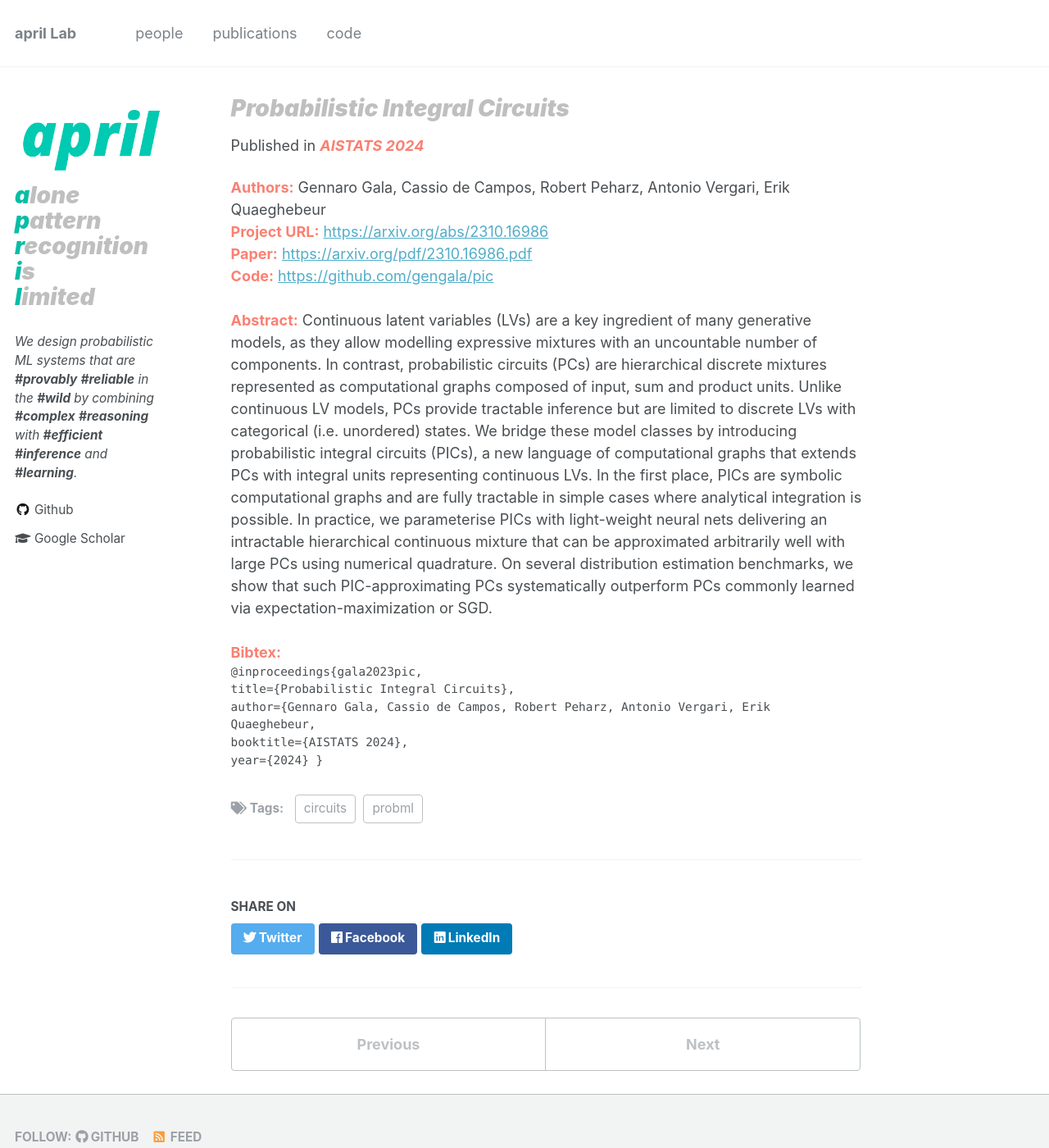
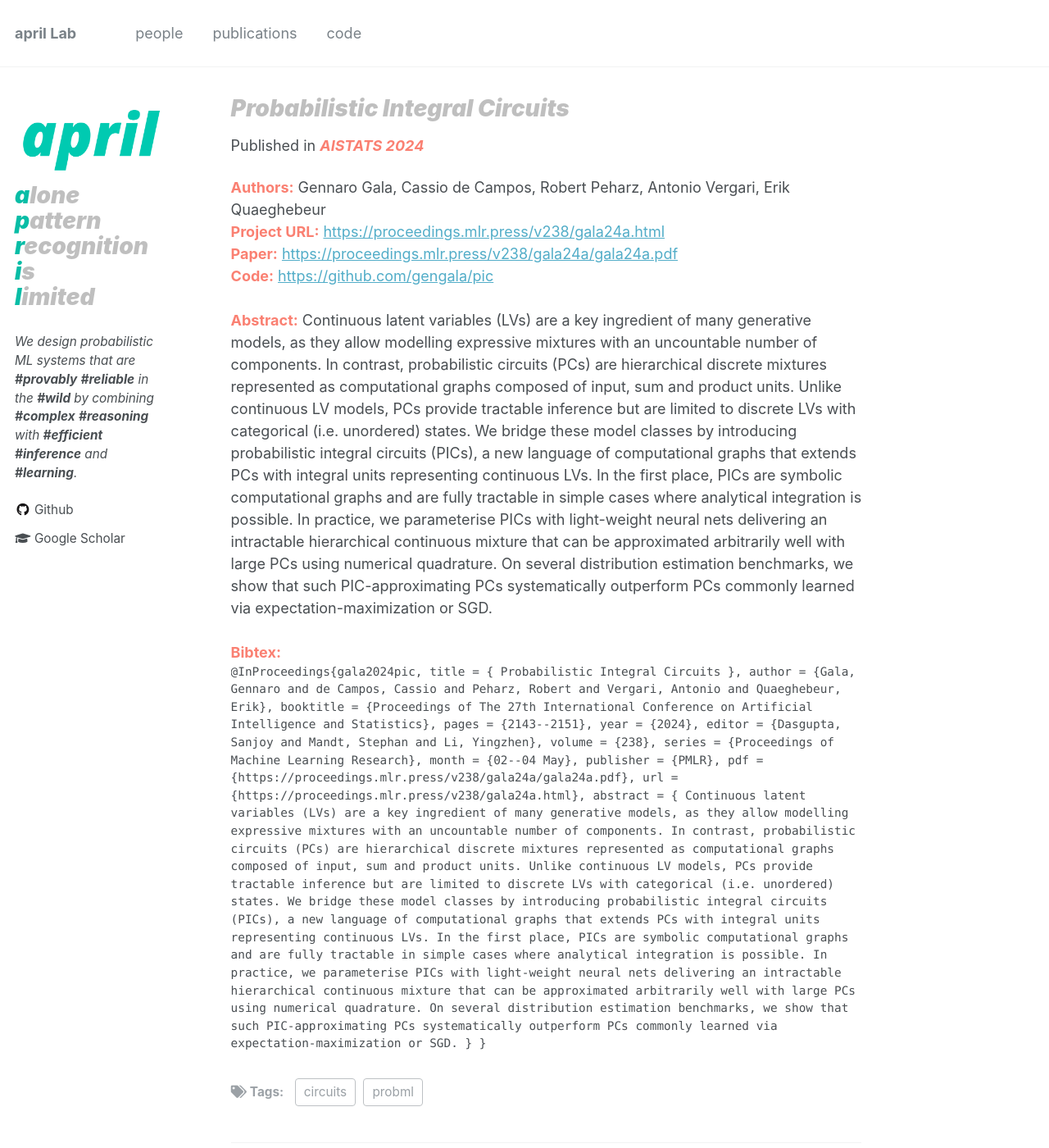
Before and after one commit to april-tools/april-tools.github.io, a Jekyll site: the page built from _publications/gala2023pic.md, in a window 1280 px wide and 1400 px high. Shown: the whole window at 82% size. Built offline with Jekyll 4.4.1, drawn with Linux system fonts in a browser that asks for light colours; nearby versions of some CDN libraries.

Commit message:
Updated gala2023pic with PMLR

```diff
--- a/_publications/gala2023pic.md
+++ b/_publications/gala2023pic.md
@@ -7,17 +7,28 @@ date:   2024-01-19 00:00
 tags: circuits probml
 image: "/images/papers/gala2023pic/pic-comp.png"
 authors: "Gennaro Gala, Cassio de Campos, Robert Peharz, Antonio Vergari, Erik Quaeghebeur"
-paperurl: "https://arxiv.org/abs/2310.16986"
-pdf: "https://arxiv.org/pdf/2310.16986.pdf"
+paperurl: "https://proceedings.mlr.press/v238/gala24a.html"
+pdf: "https://proceedings.mlr.press/v238/gala24a/gala24a.pdf"
 venue: "AISTATS 2024"
 code: "https://github.com/gengala/pic"
 excerpt: "We represent hierarchical continuous latent variable models as computational graph that allow us to efficiently approximate intractable distributions via recursive quadrature rules"
 abstract: "Continuous latent variables (LVs) are a key ingredient of many generative models, as they allow modelling expressive mixtures with an uncountable number of components. In contrast, probabilistic circuits (PCs) are hierarchical discrete mixtures represented as computational graphs composed of input, sum and product units. Unlike continuous LV models, PCs provide tractable inference but are limited to discrete LVs with categorical (i.e. unordered) states. We bridge these model classes by introducing probabilistic integral circuits (PICs), a new language of computational graphs that extends PCs with integral units representing continuous LVs. In the first place, PICs are symbolic computational graphs and are fully tractable in simple cases where analytical integration is possible. In practice, we parameterise PICs with light-weight neural nets delivering an intractable hierarchical continuous mixture that can be approximated arbitrarily well with large PCs using numerical quadrature. On several distribution estimation benchmarks, we show that such PIC-approximating PCs systematically outperform PCs commonly learned via expectation-maximization or SGD."
 supplemental:
-bibtex: "@inproceedings{gala2023pic,<br/>
-  title={Probabilistic Integral Circuits},<br/>
-  author={Gennaro Gala, Cassio de Campos, Robert Peharz, Antonio Vergari, Erik Quaeghebeur,<br/>
-  booktitle={AISTATS 2024},<br/>
-  year={2024}
-}"
+bibtex: "
+@InProceedings{gala2024pic,
+  title = 	 { Probabilistic Integral Circuits },
+  author =       {Gala, Gennaro and de Campos, Cassio and Peharz, Robert and Vergari, Antonio and Quaeghebeur, Erik},
+  booktitle = 	 {Proceedings of The 27th International Conference on Artificial Intelligence and Statistics},
+  pages = 	 {2143--2151},
+  year = 	 {2024},
+  editor = 	 {Dasgupta, Sanjoy and Mandt, Stephan and Li, Yingzhen},
+  volume = 	 {238},
+  series = 	 {Proceedings of Machine Learning Research},
+  month = 	 {02--04 May},
+  publisher =    {PMLR},
+  pdf = 	 {https://proceedings.mlr.press/v238/gala24a/gala24a.pdf},
+  url = 	 {https://proceedings.mlr.press/v238/gala24a.html},
+  abstract = 	 { Continuous latent variables (LVs) are a key ingredient of many generative models, as they allow modelling expressive mixtures with an uncountable number of components. In contrast, probabilistic circuits (PCs) are hierarchical discrete mixtures represented as computational graphs composed of input, sum and product units. Unlike continuous LV models, PCs provide tractable inference but are limited to discrete LVs with categorical (i.e. unordered) states. We bridge these model classes by introducing probabilistic integral circuits (PICs), a new language of computational graphs that extends PCs with integral units representing continuous LVs. In the first place, PICs are symbolic computational graphs and are fully tractable in simple cases where analytical integration is possible. In practice, we parameterise PICs with light-weight neural nets delivering an intractable hierarchical continuous mixture that can be approximated arbitrarily well with large PCs using numerical quadrature. On several distribution estimation benchmarks, we show that such PIC-approximating PCs systematically outperform PCs commonly learned via expectation-maximization or SGD. }
+}
+"
 ---
```
